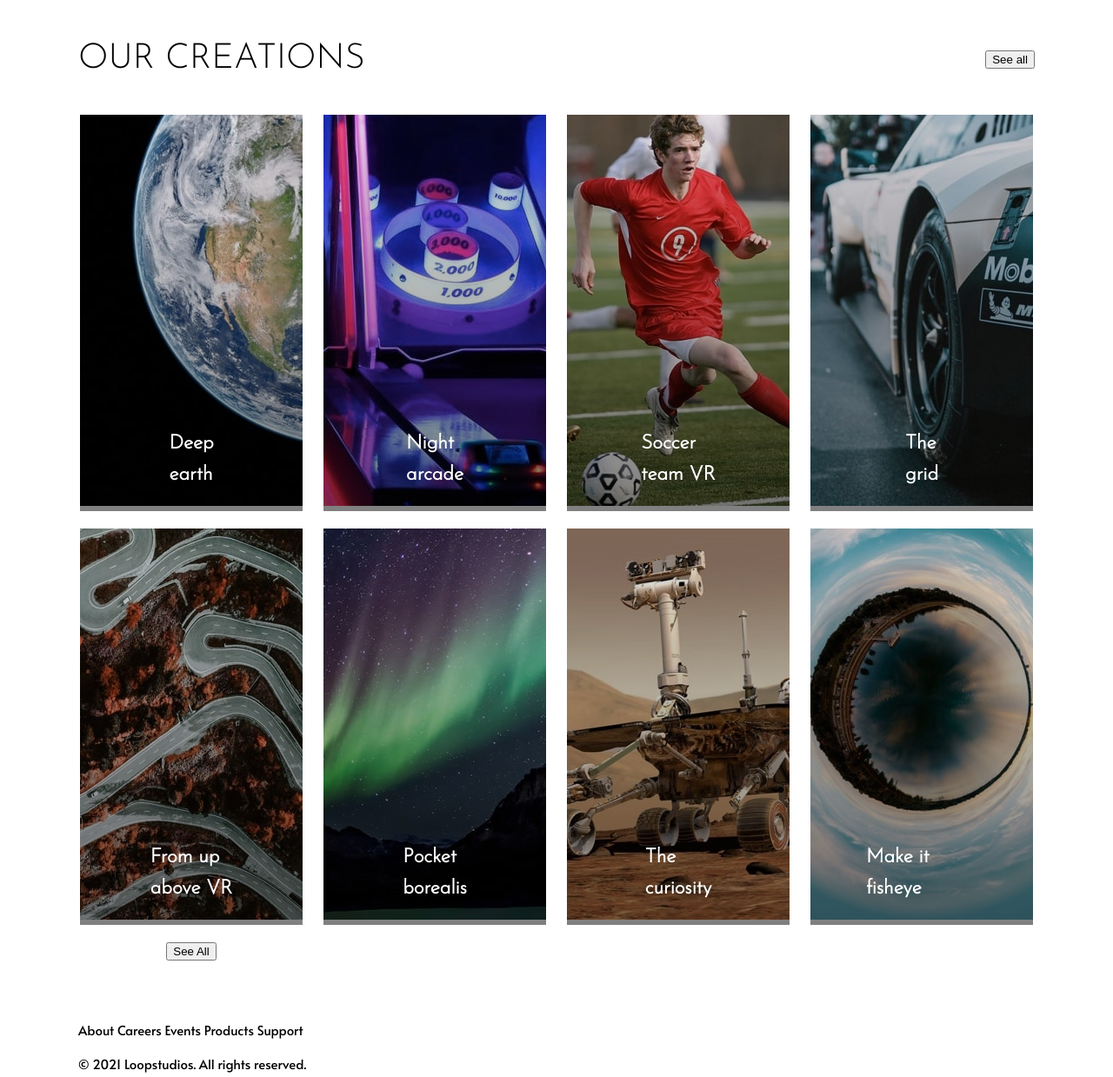
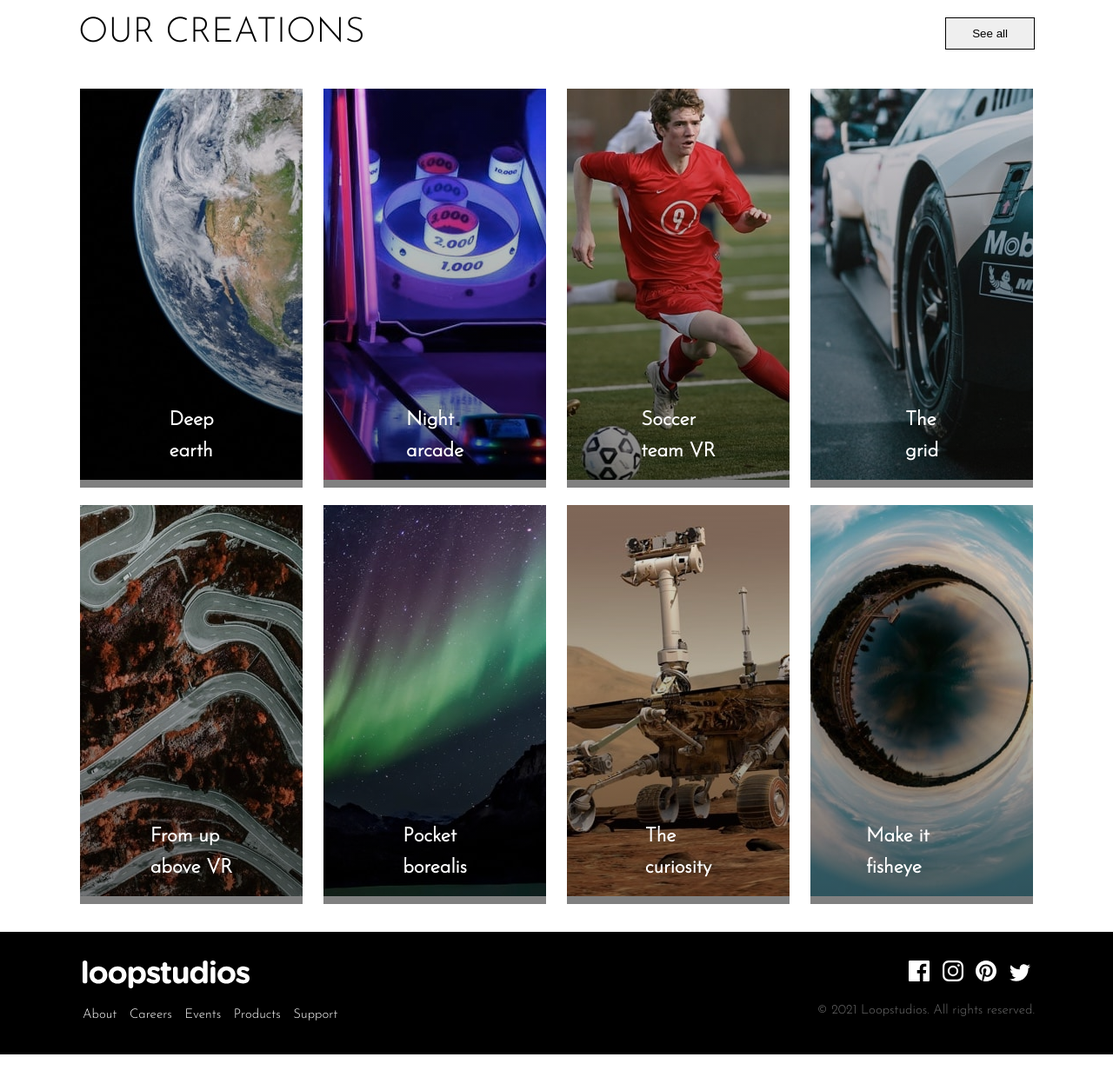
Before and after one commit to ifatiftiar/loop-studioes-landing-page, a plain HTML site: page index.html in a window 1280 px wide. Shown: the part 1346-2585 px from the top of the page at 87% size. After the commit the page ends 2559 px from the top, so only its background shows below. Drawn offline with Linux system fonts and the light colour scheme.

Commit message:
added footer styles

```diff
--- a/style.css
+++ b/style.css
@@ -12,13 +12,14 @@
     --black: hsl(0, 0%, 0%);
     --dark-gray: hsl(0, 0%, 55%);
     --very-dark-gray: hsl(0, 0%, 41%);
-    --secondary-font: "Josefin Sans";
+    --font-primary: "Josefin Sans", sans-serif;
+    --secondary-font: "Alata";
 }
 
 body {
     margin: 0;
     padding: 0;
-    font-family: "Alata", sans-serif;
+    font-family: var(--font-primary);
     font-size: 15px;
     font-weight: 300;
     line-height: 1.6;
@@ -51,15 +52,16 @@ h2,
 h3,
 h4,
 h5,
-h6 {
+h6,
+p {
     margin: 0;
+    font-family: var(--font-primary);
 }
 
 .header-title {
     padding: 1.5rem;
     width: 80%;
     max-width: 450px;
-    font-family: var(--secondary-font);
     font-weight: 300;
     font-size: 2.5rem;
     text-transform: uppercase;
@@ -101,7 +103,6 @@ h6 {
 
 .vr-title {
     text-transform: uppercase;
-    font-family: var(--secondary-font);
     font-weight: 300;
     font-size: 2.5rem;
 }
@@ -120,7 +121,6 @@ h6 {
 .creation-top h1 {
     font-size: 2.5rem;
     font-weight: 300;
-    font-family: var(--secondary-font);
     text-transform: uppercase;
 }
 
@@ -134,6 +134,7 @@ h6 {
 
 .card {
     position: relative;
+    overflow: hidden;
 }
 
 .card::before {
@@ -157,13 +158,61 @@ h6 {
     transform: translateX(-50%);
     color: var(--white);
     font-weight: 900;
-    font-family: var(--secondary-font);
 }
 
-/* vr and header styles for mobile and tablet  */
+.see-all {
+    display: inline-block;
+    border: 1px solid var(--black);
+    outline: 0;
+    cursor: pointer;
+    padding: 10px 30px;
+}
+
+.see-all-mobile {
+    display: none;
+}
+
+/* footer section styles */
+footer {
+    background: var(--black);
+    color: var(--white);
+    padding: 1.75rem 0;
+    margin-top: 2rem;
+}
+
+footer .row {
+    display: flex;
+    justify-content: space-between;
+}
+
+footer img {
+    margin: 5px;
+}
+
+footer span {
+    display: inline-block;
+    padding: 5px;
+}
+
+footer p {
+    color: var(--very-dark-gray);
+}
+
+/* styles for moblile  */
 @media (max-width: 768px) {
     .vr-title {
         font-size: 1.75rem;
+    }
+}
+
+@media (max-width: 650px) {
+    .row {
+        flex-direction: column;
+        align-items: center;
+    }
+
+    .row span {
+        display: block;
     }
 }
 
@@ -178,6 +227,15 @@ h6 {
         background-color: var(--white);
         padding: 2rem;
     }
+
+    .see-all-mobile {
+        display: block;
+        margin: 0 auto;
+    }
+
+    .see-all-desk {
+        display: none;
+    }
 }
 
 @media (max-width: 375px) {
```
